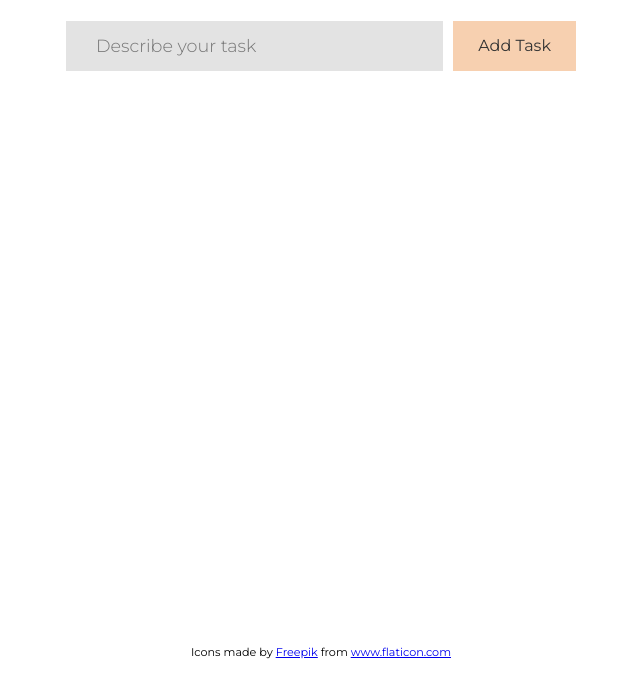
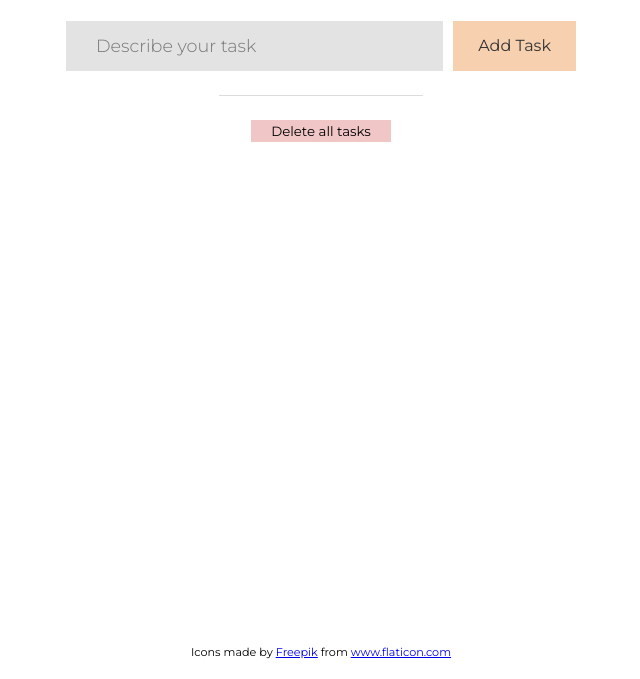
Before and after one commit to zyishai/todo-app, a website built with Parcel: page src/index.html in a window 1280 px wide. Shown: the part 121-800 px from the top of the page, without its empty margins (319-959 px from the left). Built offline with nearby package versions, Linux system fonts and the light colour scheme.

Commit message:
refactor: designed "clear all" button

```diff
--- a/src/css/style.css
+++ b/src/css/style.css
@@ -104,14 +104,41 @@ body {
     background-color: rgb(255, 218, 185);
 }
 
+.container hr {
+    width: 40%;
+    margin: 0 auto;
+    border: 0;
+    height: 1px;
+    background-color: rgb(220, 220, 220);
+}
+
 .container .tasks {
     flex: 1;
-    overflow-y: auto;
+    display: flex;
+    flex-direction: column;
+    overflow-y: hidden;
+    padding-top: 1.5rem;
+}
+
+.container .tasks .clear {
+    display: block;
+    margin: 0 auto;
+    border: none;
+    outline: none;
+    padding: 3px 20px;
+    background-color: rgb(240, 198, 198);
+    cursor: pointer;
+}
+
+.container .tasks .clear:hover {
+    background-color: rgb(255, 212, 212);
 }
 
 .container .tasks ul {
+    flex: 1;
     padding: 0;
     margin: 0;
+    overflow-y: auto;
 }
 
 .container .tasks ul li {
--- a/src/index.html
+++ b/src/index.html
@@ -15,7 +15,9 @@
             </div>
             <button type="submit" class="btn">Add Task</button>
         </form>
+        <hr>
         <section class="tasks">
+            <button class="clear">Delete all tasks</button>
             <ul>
                 <!-- <li>
                     <input id="cb-1" type="checkbox" dir="auto">
```
